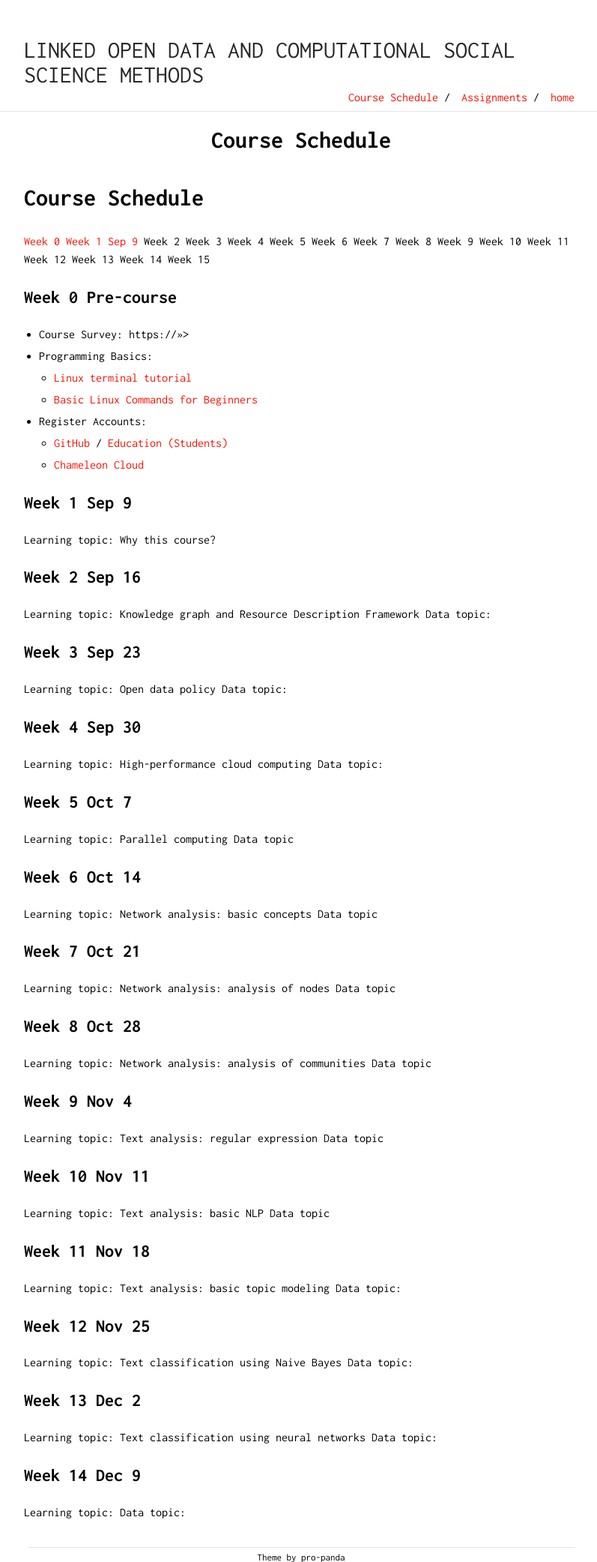
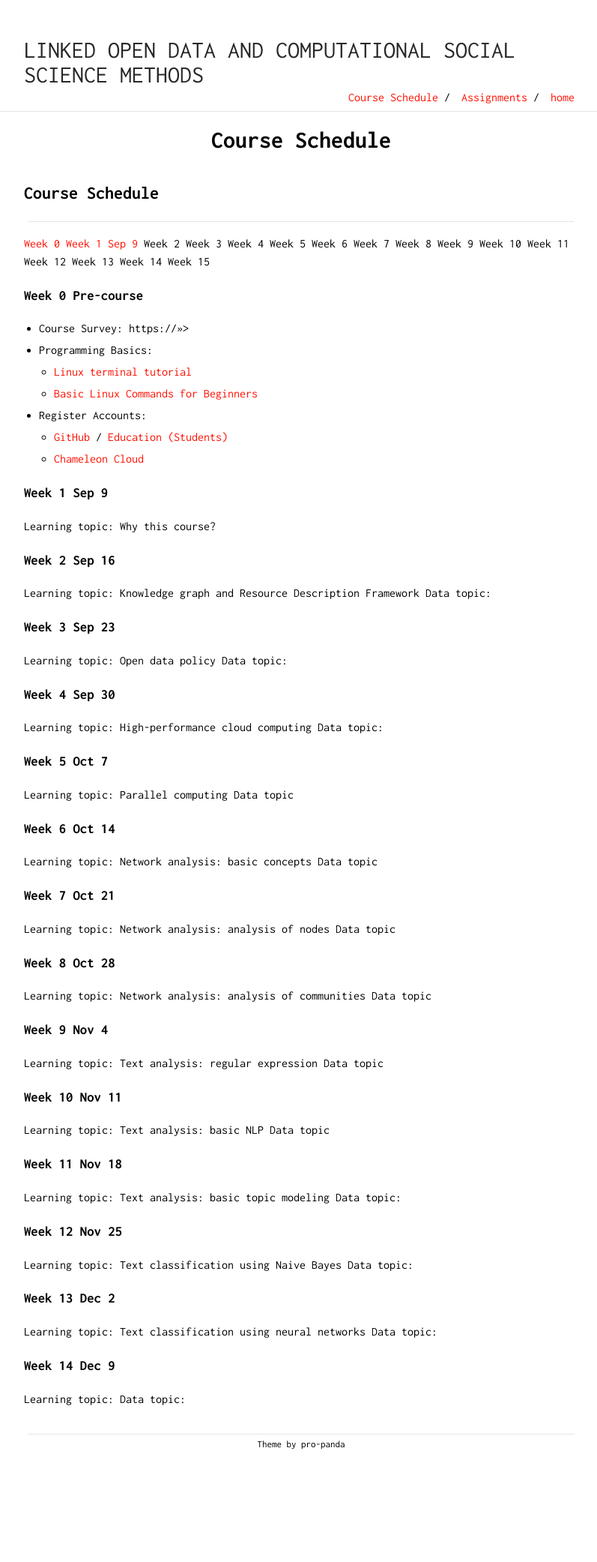
Before and after one commit to Xinjian-Paul-Li/open_data, a Jekyll site: the page built from docs/course_schedule.md, in a window 1280 px wide. Shown: the whole page at 75% size, without its empty margins (238-1035 px from the left). Built offline with Jekyll 4.4.1, drawn with Linux system fonts in a browser that asks for light colours; our own code applies the rules of GitHub Pages for plain Markdown files; after the commit the page ends 1932 px from its top, so only the background shows below that.

```diff
--- a/docs/course_schedule.md
+++ b/docs/course_schedule.md
@@ -1,8 +1,8 @@
-# Course Schedule
-
+## Course Schedule
+---
 [Week 0](#w0) [Week 1 Sep 9](#w1)	Week 2	Week 3	Week 4	Week 5	Week 6	Week 7	Week 8	Week 9	Week 10	Week 11	Week 12	Week 13	Week 14	Week 15
 
-## Week 0 Pre-course <a name="w0"></a>
+### Week 0 Pre-course <a name="w0"></a>
 - Course Survey: https://>>>
 - Programming Basics:
 	- [Linux terminal tutorial](http://linuxcommand.org/index.php)
@@ -11,58 +11,58 @@
 	- [GitHub](https://github.com/) / [Education (Students)](https://education.github.com/students)
 	- [Chameleon Cloud](https://www.chameleoncloud.org/)
 
-## <a name="w1"></a> Week 1 Sep 9
+### <a name="w1"></a> Week 1 Sep 9
 Learning topic: Why this course?
 
 
-## Week 2 Sep 16
+### Week 2 Sep 16
 Learning topic: Knowledge graph and Resource Description Framework
 Data topic:
 
-## Week 3 Sep 23
+### Week 3 Sep 23
 Learning topic: Open data policy
 Data topic:
 
-## Week 4 Sep 30
+### Week 4 Sep 30
 Learning topic: High-performance cloud computing
 Data topic:
 
-## Week 5 Oct 7
+### Week 5 Oct 7
 Learning topic: Parallel computing
 Data topic
 
-## Week 6 Oct 14
+### Week 6 Oct 14
 Learning topic: Network analysis: basic concepts
 Data topic
 
-## Week 7 Oct 21
+### Week 7 Oct 21
 Learning topic: Network analysis: analysis of nodes
 Data topic
 
-## Week 8 Oct 28
+### Week 8 Oct 28
 Learning topic: Network analysis: analysis of communities
 Data topic
 
-## Week 9 Nov 4
+### Week 9 Nov 4
 Learning topic: Text analysis: regular expression
 Data topic
 
-## Week 10 Nov 11
+### Week 10 Nov 11
 Learning topic: Text analysis: basic NLP
 Data topic
 
-## Week 11 Nov 18
+### Week 11 Nov 18
 Learning topic: Text analysis: basic topic modeling
 Data topic:
 
-## Week 12 Nov 25
+### Week 12 Nov 25
 Learning topic: Text classification using Naive Bayes
 Data topic:
 
-## Week 13 Dec 2
+### Week 13 Dec 2
 Learning topic: Text classification using neural networks
 Data topic:
 
-## Week 14 Dec 9
+### Week 14 Dec 9
 Learning topic:
 Data topic:
```
Also changed, not shown: docs/assignments.md (+1 -1 lines), docs/index.md (+1 -1 lines).
